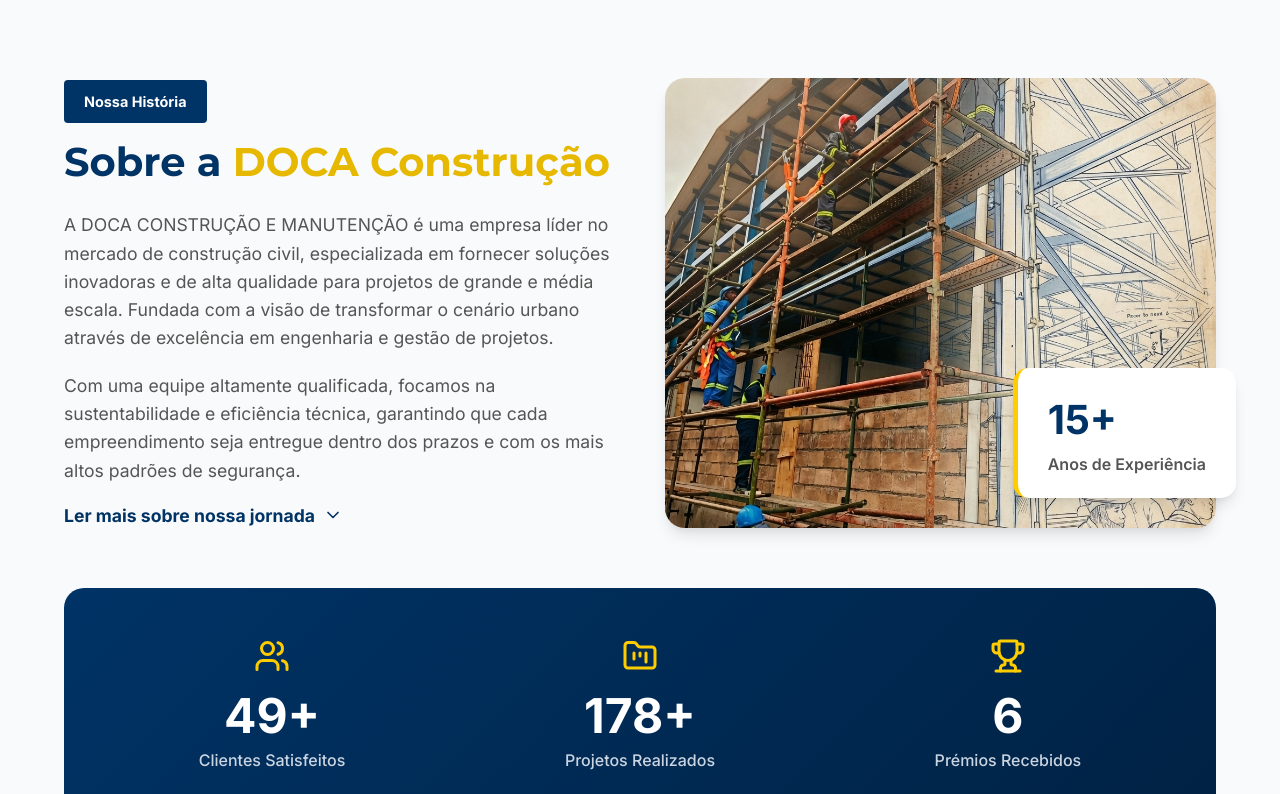
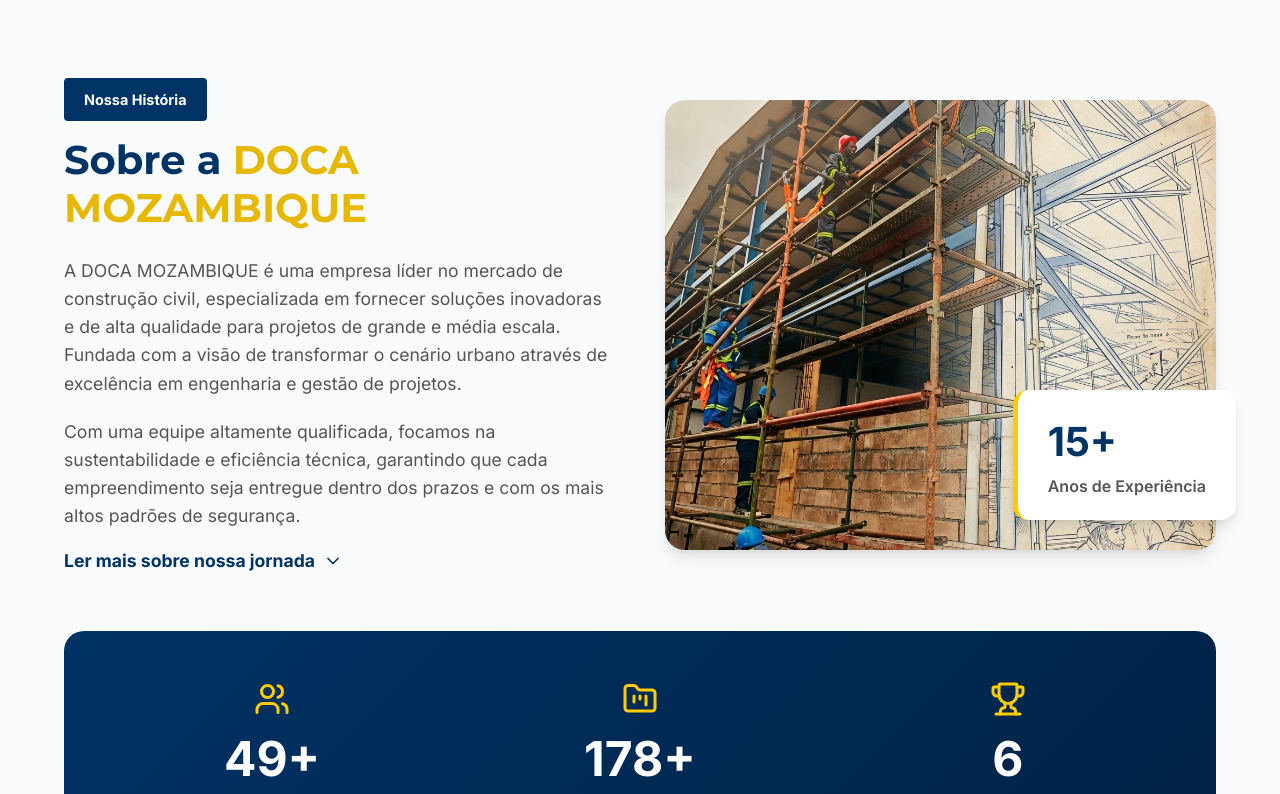
Before and after one commit to afonsoDomingos/doca, a React (Vite) app: page / in a window 1280 px wide. Shown: the part 802-1596 px from the top of the page. Built offline with nearby package versions, Linux system fonts and the light colour scheme; no server answers.

Commit message:
feat: make stats counters re-animate on every scroll and update branding in About section

```diff
--- a/src/components/About.jsx
+++ b/src/components/About.jsx
@@ -5,12 +5,11 @@
 const CounterStat = ({ target, label, icon: Icon, suffix = '+' }) => {
   const [count, setCount] = useState(0);
   const ref = useRef(null);
-  const started = useRef(false);
 
   useEffect(() => {
     const observer = new IntersectionObserver(([entry]) => {
-      if (entry.isIntersecting && !started.current) {
-        started.current = true;
+      if (entry.isIntersecting) {
+        setCount(0);
         const duration = 2000;
         const steps = 60;
         const increment = target / steps;
@@ -24,8 +23,10 @@
             setCount(Math.floor(current));
           }
         }, duration / steps);
+      } else {
+        setCount(0);
       }
-    }, { threshold: 0.3 });
+    }, { threshold: 0.2 });
     if (ref.current) observer.observe(ref.current);
     return () => observer.disconnect();
   }, [target]);
@@ -35,7 +36,6 @@
       ref={ref}
       initial={{ opacity: 0, y: 20 }}
       whileInView={{ opacity: 1, y: 0 }}
-      viewport={{ once: true }}
       style={{ textAlign: 'center', padding: '0 30px' }}
     >
       <div style={{ color: 'var(--accent-yellow)', marginBottom: '10px' }}>
@@ -66,10 +66,10 @@
               Nossa História
             </div>
             <h2 style={{ fontSize: '2.5rem', marginBottom: '25px', color: 'var(--primary-blue)' }}>
-              Sobre a <span style={{ color: 'var(--accent-yellow-dark)' }}>DOCA Construção</span>
+              Sobre a <span style={{ color: 'var(--accent-yellow-dark)' }}>DOCA MOZAMBIQUE</span>
             </h2>
             <p style={{ fontSize: '1.1rem', color: 'var(--text-muted)', marginBottom: '20px' }}>
-              A DOCA CONSTRUÇÃO E MANUTENÇÃO é uma empresa líder no mercado de construção civil,
+              A DOCA MOZAMBIQUE é uma empresa líder no mercado de construção civil,
               especializada em fornecer soluções inovadoras e de alta qualidade para projetos de
               grande e média escala. Fundada com a visão de transformar o cenário urbano através de
               excelência em engenharia e gestão de projetos.
```
